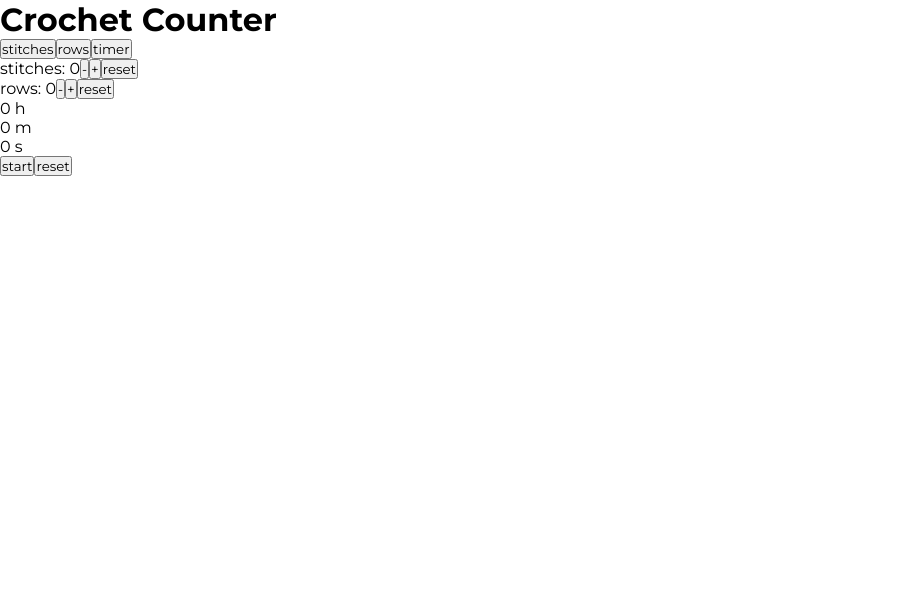
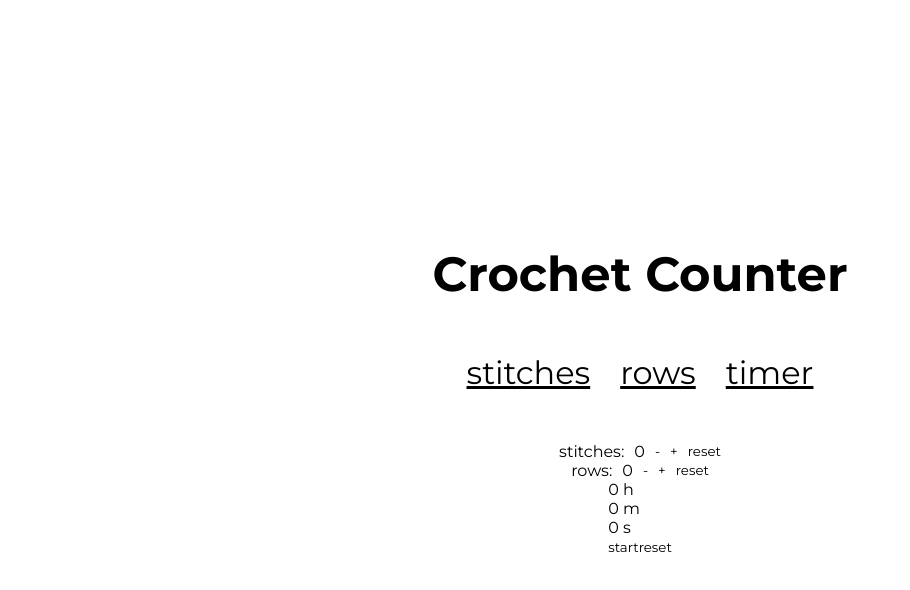
Before and after one commit to SafiaKhalid/crochet-counter, a React (Vite) app: page / in a window 1280 px wide. Shown: the top 590 px of the page, without its empty margins (0-910 px from the left). Built offline with nearby package versions, Linux system fonts and the light colour scheme.

Commit message:
Styled heading & option buttons

```diff
--- a/src/App.css
+++ b/src/App.css
@@ -4,3 +4,54 @@
     box-sizing: border-box;
     font-family: "Montserrat", sans-serif;
 }
+
+body {
+    width: 100%;
+    height: 100vh;
+}
+
+body #root {
+    height: 100%;
+
+    display: flex;
+    justify-content: center;
+    align-items: center;
+}
+
+#root main {
+    display: flex;
+    align-items: center;
+    flex-direction: column;
+}
+
+main h1 {
+    margin-bottom: 50px;
+    font-size: 3rem;
+}
+
+#root main .btn-container{
+    display: flex;
+    gap: 30px;
+}
+
+main .btn {
+    background: none;
+    border: none;
+}
+
+main .btn-container {
+    margin-bottom: 50px;
+}
+
+.btn-container .option-btn {
+    font-size: 2rem;
+}
+
+.btn-container .option-btn.displayed{
+    text-decoration: underline;
+}
+
+main .counter-container {
+    display: flex;
+    gap: 10px;
+}
--- a/src/App.jsx
+++ b/src/App.jsx
@@ -28,17 +28,19 @@ function App() {
   },[stitches,rows,time,displayOptions])
 
   return (
-    <>
+    <main>
       <h1>Crochet Counter</h1>
 
-      <button className="option-btn" onClick={() => setDisplayOptions({...displayOptions, stitches:!displayOptions.stitches})}>stitches</button>
-      <button className="option-btn" onClick={() => setDisplayOptions({...displayOptions, rows:!displayOptions.rows})}>rows</button>
-      <button className="option-btn" onClick={() => setDisplayOptions({...displayOptions, timer:!displayOptions.timer})}>timer</button>
+      <section className='btn-container'>
+        <button className={"btn option-btn " + (displayOptions.stitches && 'displayed')} onClick={() => setDisplayOptions({...displayOptions, stitches:!displayOptions.stitches})}>stitches</button>
+        <button className={"btn option-btn " + (displayOptions.rows && 'displayed')} onClick={() => setDisplayOptions({...displayOptions, rows:!displayOptions.rows})}>rows</button>
+        <button className={"btn option-btn " + (displayOptions.timer && 'displayed')} onClick={() => setDisplayOptions({...displayOptions, timer:!displayOptions.timer})}>timer</button>
+      </section>
 
       {displayOptions.stitches && <Counter typeName='stitches' type={stitches} setType={setStitches}/>}
       {displayOptions.rows && <Counter typeName='rows' type={rows} setType={setRows}/>}
       {displayOptions.timer && <Timer time={time} setTime={setTime}/>}
-    </>
+    </main>
   )
 }
 
--- a/src/Counter.jsx
+++ b/src/Counter.jsx
@@ -13,10 +13,11 @@ const Counter = ({typeName, type, setType}) => {
         setType(0)
     }
 
-    return <section className={typeName}>{typeName}: {type}
-        <button className="counter-btn" onClick={decrease}>-</button>
-        <button className="counter-btn" onClick={increase}>+</button>
-        <button className="function-btn" onClick={reset}>reset</button>
+    return <section className={'counter-container ' + typeName}>{typeName}:
+    <span>{type}</span>
+        <button className="btn counter-btn" onClick={decrease}>-</button>
+        <button className="btn counter-btn" onClick={increase}>+</button>
+        <button className="btn function-btn" onClick={reset}>reset</button>
     </section>
 }
 
--- a/src/Timer.jsx
+++ b/src/Timer.jsx
@@ -27,8 +27,8 @@ const Timer = ({time, setTime}) => {
         <p>{Math.floor(time /3600)} h</p>
         <p>{Math.floor((time%3600)/60)} m</p>
         <p>{Math.floor(time %60)} s</p>
-        <button className="function-btn" onClick={() => setTimerStart(!timerStart)}>{timerStart? 'pause':'start'}</button>
-        <button className="function-btn" onClick={resetTimer}>reset</button>
+        <button className="btn function-btn" onClick={() => setTimerStart(!timerStart)}>{timerStart? 'pause':'start'}</button>
+        <button className=" btn function-btn" onClick={resetTimer}>reset</button>
     </section>
 }
 
```
